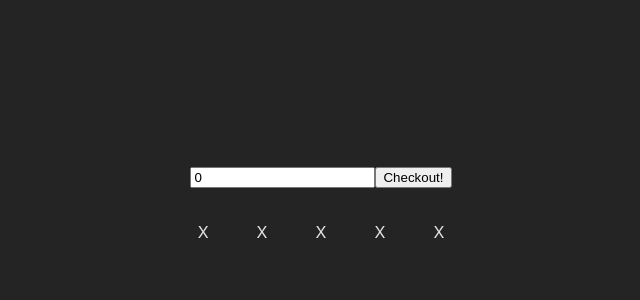
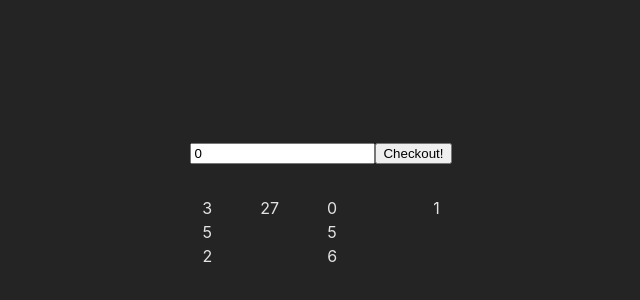
Before and after one commit to johannDeLaCruz/react_exercise-1, a React (Vite) app: page / in a window 1280 px wide. Shown: the part 180-480 px from the top of the page, without its empty margins (319-959 px from the left). Built offline with nearby package versions, Linux system fonts and the light colour scheme.

Commit message:
exercise done!

```diff
--- a/src/App.tsx
+++ b/src/App.tsx
@@ -1,9 +1,15 @@
 import "./App.css";
-import { useState } from "react";
+import { useEffect, useState } from "react";
 
 function App() {
-  const [itemsInCart, setItems] = useState(0);
-  const [lines, setlines] = useState([[10, 5, 2], [34], [2, 4, 5, 6], [3], [4]]);
+  const [itemsInCart, setItems] = useState<number>(0);
+  const [lines, setLines] = useState([
+    [10, 5, 2],
+    [34],
+    [2, 4, 5, 6],
+    [5],
+    [8],
+  ]);
 
   const onCheckout = (e: React.FormEvent<HTMLFormElement>) => {
     e.preventDefault();
@@ -23,8 +29,27 @@ function App() {
       currentIndex++;
     }
 
+    if (lineWithLeast !== undefined) {
+      setLines((prevLines) => {
+        const newLine = [...prevLines];
+        newLine[lineWithLeast!] = [itemsInCart, ...newLine[lineWithLeast!]];
+        return newLine;
+      });
+    }
     console.log(lineWithLeast);
   };
+
+  useEffect(() => {
+    const interval = setInterval(() => {
+      setLines((prevLines) =>
+        prevLines.map((line) =>
+          [line[0] - 1, ...line.slice(1)].filter((value) => value >= 0)
+        )
+      );
+    }, 1000);
+    return () => clearInterval(interval);
+  }, []);
+
   return (
     <main>
       <form onSubmit={onCheckout}>
@@ -40,8 +65,12 @@ function App() {
       </form>
       <div className="lines">
         {" "}
-        {lines.map((people, index) => (
-          <div key={index}>X</div>
+        {lines.map((line, index) => (
+          <div key={index}>
+            {line.map((numberOfItems, itemIndex) => (
+              <div key={itemIndex}>{numberOfItems}</div>
+            ))}
+          </div>
         ))}
       </div>
     </main>
```
